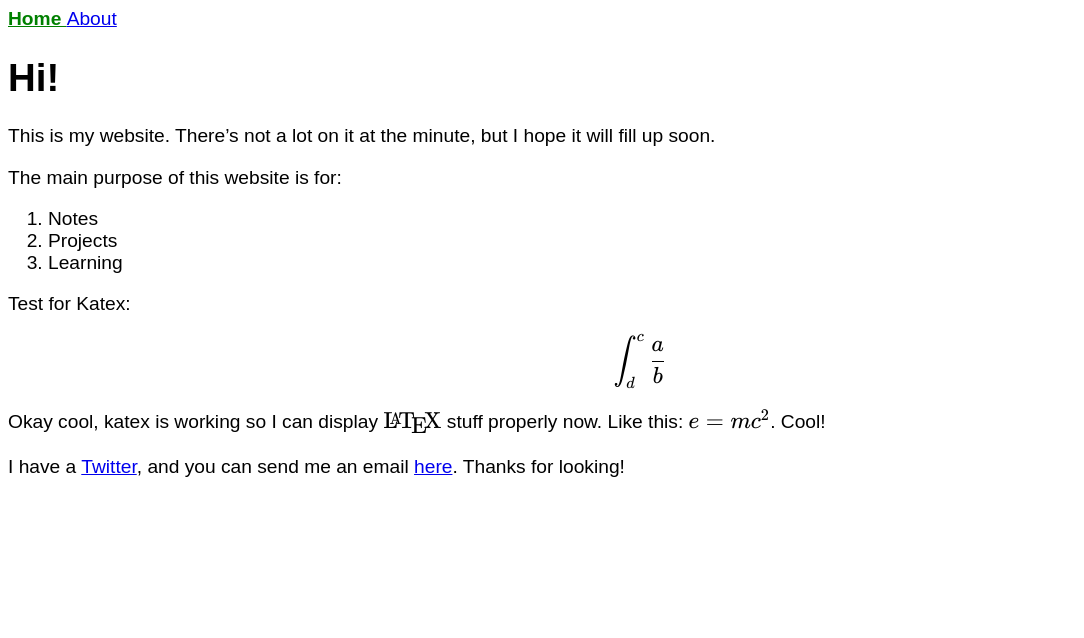
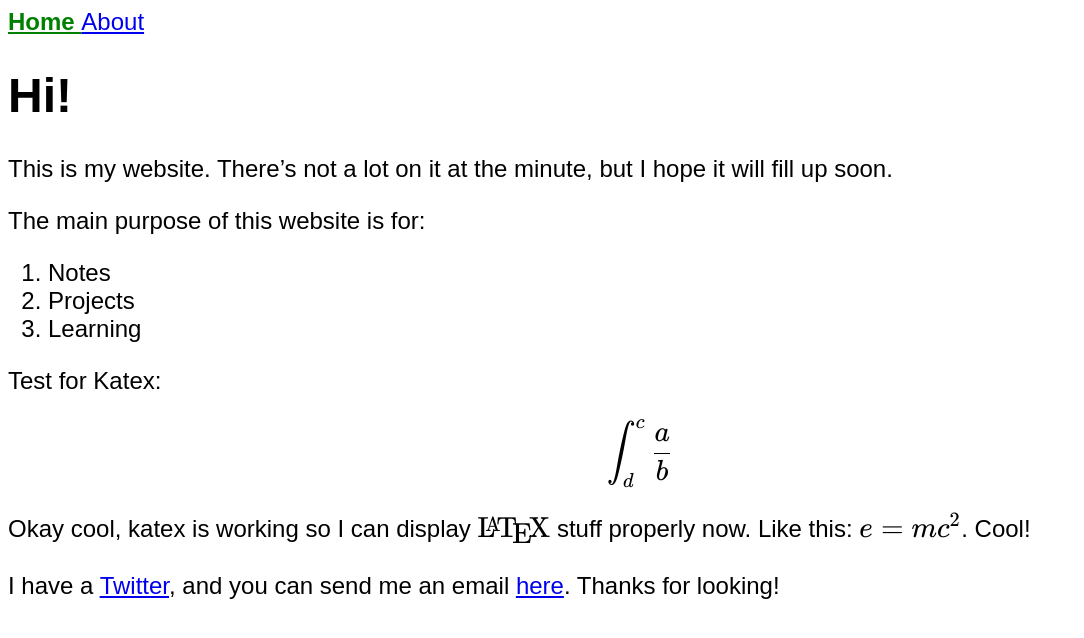
Before and after one commit to andyleemitchell/andyleemitchell.github.io, a Jekyll site: the page built from index.md, in a window 1280 px wide. Shown: the top 638 px of the page, without its empty margins (0-1084 px from the left). Built offline with Jekyll 4.4.1, drawn with Linux system fonts in a browser that asks for light colours; nearby versions of some CDN libraries; our own code applies the rules of GitHub Pages for plain Markdown files.

Commit message:
Update main.scss

```diff
--- a/_sass/main.scss
+++ b/_sass/main.scss
@@ -5,5 +5,5 @@
 
 body {
     font-family: "Roboto Mono", sans-serif;
-    font-size: 120%;
+    font-size: x-large;
 }
```
